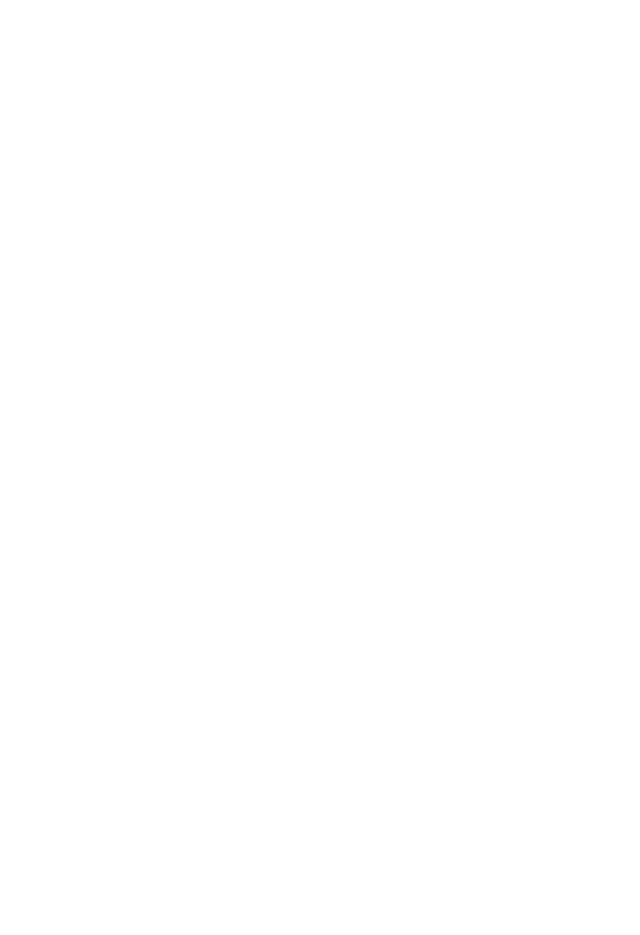
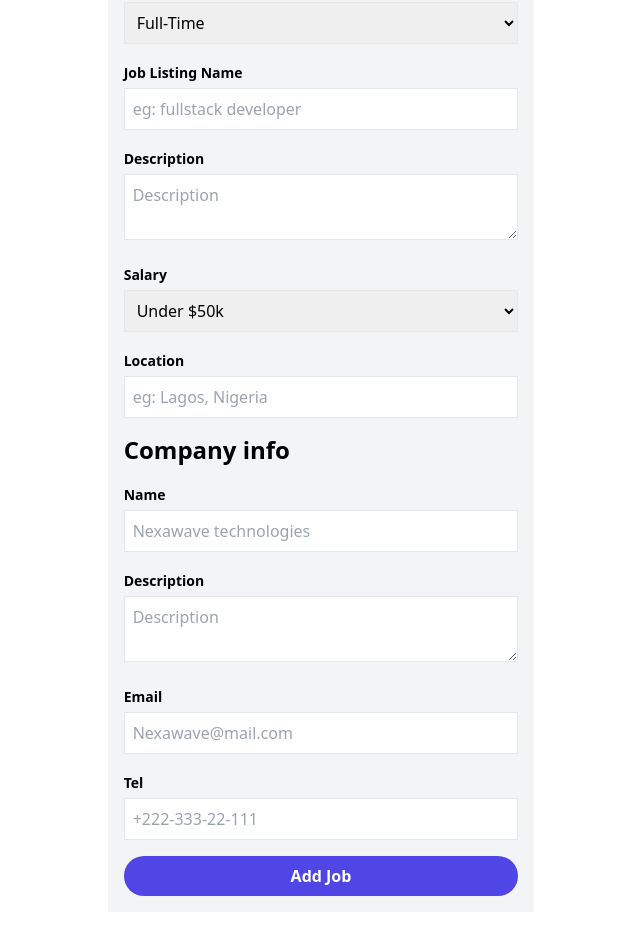
Before and after one commit to Usman-Click/React-cheat-sheet, a React (Vite) app: page /add-jobs in a window 1280 px wide. Shown: the part 251-1186 px from the top of the page, without its empty margins (319-959 px from the left). Before the commit the page ends 800 px from the top, so only its background shows below. Built offline with nearby package versions, Linux system fonts and the light colour scheme.

Commit message:
Add job page

```diff
--- a/src/pages/AddJobsPage.jsx
+++ b/src/pages/AddJobsPage.jsx
@@ -2,9 +2,72 @@
 
 function AddJobsPage() {
   return (
-    <div>
 
-    </div>
+    <>
+
+      <div className="bg-gray-100 p-4 w-1/2 mx-auto my-20 space-y-4 md:w-1/3">
+        <h1 className="font-bold text-2xl text-center">Add Job</h1>
+
+        <div>
+        <label htmlFor="" className='font-bold text-sm'>Job Type</label>
+        <select name="" id="" className='w-full p-2 border mt-1'>
+          <option value="">Full-Time</option>
+          <option value="">Part-Time</option>
+        </select>
+        </div>
+
+        <div>
+        <label htmlFor="" className='font-bold text-sm'>Job Listing Name</label>
+        <input type="text" tabIndex={20} placeholder='eg: fullstack developer ' className='border w-full p-2 mt-1'/>
+        </div>
+
+        <div>
+        <label htmlFor="" className='font-bold text-sm'>Description</label>
+        <textarea  placeholder='Description '  className='border w-full p-2 mt-1'/>
+        </div>
+
+        <div>
+        <label htmlFor="" className='font-bold text-sm'>Salary</label>
+        <select name="" id="" className='w-full p-2 border mt-1'>
+          <option value="">Under $50k</option>
+          <option value="">Above $50k</option>
+          <option value="">$100k-$200k</option>
+        </select>
+        </div>
+
+        <div>
+        <label htmlFor="" className='font-bold text-sm'>Location</label>
+        <input type='text' placeholder='eg: Lagos, Nigeria '  className='border w-full p-2 mt-1'/>
+        </div>
+
+        <h1 className="font-bold text-2xl">Company info</h1>
+
+        <div>
+        <label htmlFor="" className='font-bold text-sm'>Name</label>
+        <input type='text' placeholder='Nexawave technologies '  className='border w-full p-2 mt-1'/>
+        </div>
+
+        <div>
+        <label htmlFor="" className='font-bold text-sm'>Description</label>
+        <textarea  placeholder='Description '  className='border w-full p-2 mt-1'/>
+        </div>
+
+        <div>
+        <label htmlFor="" className='font-bold text-sm'>Email</label>
+        <input type='email' placeholder='Nexawave@mail.com '  className='border w-full p-2 mt-1'/>
+        </div>
+
+        <div>
+        <label htmlFor="" className='font-bold text-sm'>Tel</label>
+        <input type='number' placeholder='+222-333-22-111 '  className='border w-full p-2 mt-1'/>
+        </div>
+
+        <button type="submit" className='bg-indigo-600 rounded-full text-white font-bold p-2 w-full'>Add Job</button>
+
+      </div>
+
+    </>
+
   )
 }
 
```
